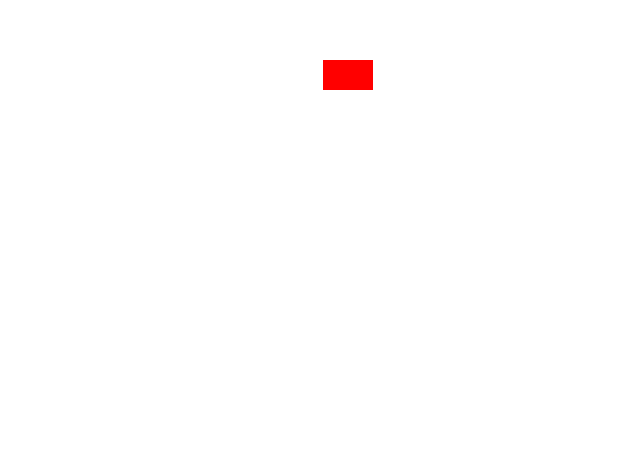
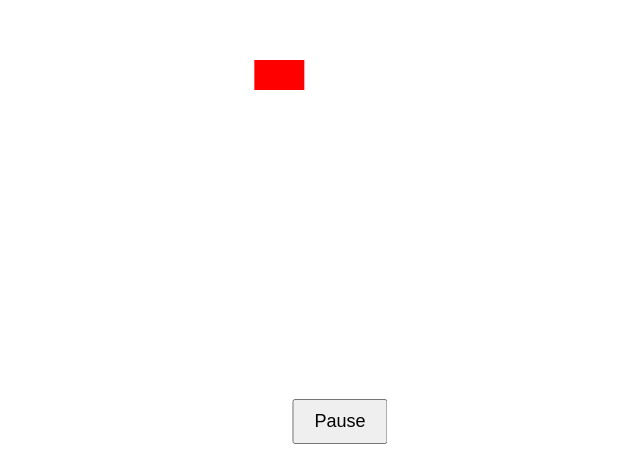
Before and after one commit to thapelomagqazana/self-driving-car-simulation, a React (Vite) app: page / in a window 1280 px wide. Shown: the part 348-820 px from the top of the page, without its empty margins (300-940 px from the left). Built offline with nearby package versions, Linux system fonts and the light colour scheme.

Commit message:
Created a game loop that maintains smooth animations at 60 FPS.

```diff
--- a/src/App.tsx
+++ b/src/App.tsx
@@ -1,17 +1,14 @@
 import React from "react";
-import CanvasRenderer from "./components/CanvasRenderer";
+import GameLoop from "./components/GameLoop";
 
 /**
- * Main application component.
- * Renders the CanvasRenderer to visualize the 2D self-driving car simulation.
+ * App Component
+ * This component initializes the game loop and manages the self-driving car simulation.
  */
 const App: React.FC = () => {
   return (
-    <div style={{ position: "relative" }}>
-      <h1 style={{ textAlign: "center", color: "white", position: "absolute", top: 20, width: "100%" }}>
-        2D Self-Driving Car Simulation
-      </h1>
-      <CanvasRenderer />
+    <div>
+      <GameLoop />
     </div>
   );
 };
--- /dev/null
+++ b/src/components/GameLoop.tsx
@@ -0,0 +1,112 @@
+import React, { useRef, useEffect, useState } from "react";
+
+/**
+ * GameLoop Component
+ * This component implements a smooth game loop that updates the simulation at 60 FPS.
+ */
+const GameLoop: React.FC = () => {
+  // Reference to the canvas element
+  const canvasRef = useRef<HTMLCanvasElement | null>(null);
+
+  // Stores the requestAnimationFrame ID for cleanup
+  const animationFrameId = useRef<number | null>(null);
+
+  // Track whether the game is running or paused
+  const [isRunning, setIsRunning] = useState<boolean>(true);
+
+  /**
+   * Initializes and starts the game loop.
+   * - Sets up the canvas.
+   * - Handles game updates and rendering at 60 FPS.
+   */
+  useEffect(() => {
+    const canvas = canvasRef.current;
+    if (!canvas) return;
+
+    // Get the 2D rendering context
+    const ctx = canvas.getContext("2d");
+    if (!ctx) {
+      console.error("Unable to get 2D context");
+      return;
+    }
+
+    // Set canvas dimensions
+    const resizeCanvas = () => {
+      canvas.width = window.innerWidth;
+      canvas.height = window.innerHeight;
+    };
+
+    resizeCanvas();
+    window.addEventListener("resize", resizeCanvas);
+
+    let lastTime = performance.now();
+    const targetFPS = 60;
+    const frameDuration = 1000 / targetFPS; // ~16.67ms per frame
+
+    /**
+     * The main game loop.
+     * - Updates game logic.
+     * - Renders the frame.
+     * - Ensures smooth animations at 60 FPS.
+     */
+    const gameLoop = (currentTime: number) => {
+      if (!isRunning) return; // Stop updating if game is paused
+
+      // Calculate delta time
+      const deltaTime = currentTime - lastTime;
+
+      if (deltaTime >= frameDuration) {
+        lastTime = currentTime;
+
+        // Clear the canvas before rendering
+        ctx.clearRect(0, 0, canvas.width, canvas.height);
+
+        // Example: Draw a moving car
+        const carX = (currentTime / 10) % canvas.width; // Moves right over time
+        ctx.fillStyle = "red";
+        ctx.fillRect(carX, canvas.height / 2, 50, 30); // Draw the car
+
+        // Request the next frame
+        animationFrameId.current = requestAnimationFrame(gameLoop);
+      } else {
+        // Keep requesting frames to maintain smooth updates
+        animationFrameId.current = requestAnimationFrame(gameLoop);
+      }
+    };
+
+    // Start the game loop
+    animationFrameId.current = requestAnimationFrame(gameLoop);
+
+    // Cleanup function to stop animation on unmount
+    return () => {
+      window.removeEventListener("resize", resizeCanvas);
+      if (animationFrameId.current) {
+        cancelAnimationFrame(animationFrameId.current);
+      }
+    };
+  }, [isRunning]);
+
+  return (
+    <div style={{ textAlign: "center", position: "relative" }}>
+      <h1 style={{ position: "absolute", top: 20, width: "100%", color: "white" }}>
+        2D Self-Driving Car Simulation
+      </h1>
+      <canvas ref={canvasRef} className="game-canvas" />
+      <button
+        onClick={() => setIsRunning((prev) => !prev)}
+        style={{
+          position: "absolute",
+          bottom: 20,
+          left: "50%",
+          transform: "translateX(-50%)",
+          padding: "10px 20px",
+          fontSize: "18px",
+        }}
+      >
+        {isRunning ? "Pause" : "Resume"}
+      </button>
+    </div>
+  );
+};
+
+export default GameLoop;
```
